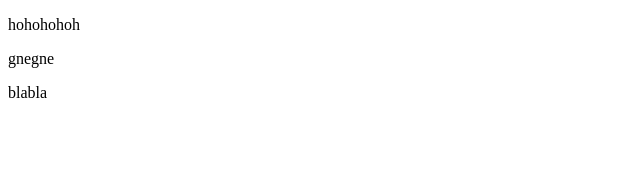
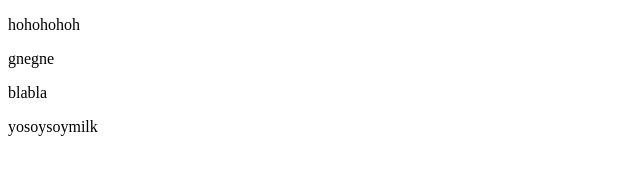
Before and after one commit to bxphxmxth/Ex-hohohoho, a plain HTML site: page index.html in a window 1280 px wide. Shown: the whole page, without its empty margins (0-640 px from the left). Drawn offline with Linux system fonts and the light colour scheme.

Commit message:
J'ai ajouté un yo soy soy milk

```diff
--- a/index.html
+++ b/index.html
@@ -15,6 +15,7 @@
         <p>hohohohoh</p>
         <p>gnegne</p>
         <p>blabla</p>
+        <p>yosoysoymilk</p>
     </nav>
 </footer>
 
```
